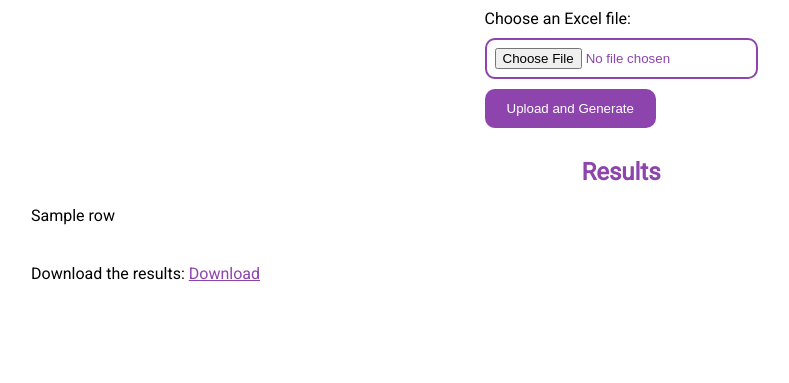
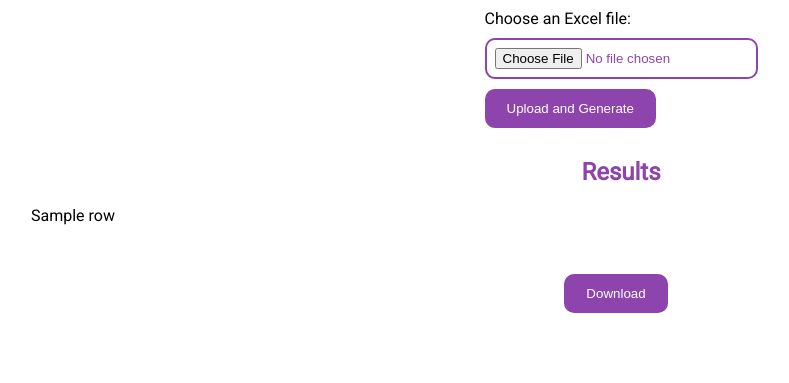
Before and after one commit to amirali0204/capty, a Flask app: template templates/index.html in a window 1280 px wide. Shown: the part 110-493 px from the top of the page, without its empty margins (19-808 px from the left). Run offline with Flask 3, Linux system fonts and the light colour scheme; the template is opened without the code that fills it: most values are stand-ins (such as "Sample title", 1, 10 or a date in 2020).

Commit message:
BugFix: File Download Error
modified the URL to the output file

```diff
--- a/app.py
+++ b/app.py
@@ -69,7 +69,7 @@ def upload():
             df.at[index, 'Rewritten_Content'] = rewritten_content
 
         # Save the output Excel file
-        output_file_path = 'data/flask_output_file.xlsx'
+        output_file_path = 'static/flask_output_file.xlsx'
         df.to_excel(output_file_path, index=False)
 
         print(f"Script executed successfully. Results saved to {output_file_path}")
--- a/static/style.css
+++ b/static/style.css
@@ -30,6 +30,16 @@ input[type="file"]:hover {
     border: 2px solid #ffc0cb; /* Pink */
 }
 
+input[type="submit"]
+{
+    border: 2px solid #8e44ad; /* Purple */
+    border-radius: 10px;
+    margin: 10px 10px 10px 0px;
+    padding: 10px 20px;
+    background: #8e44ad; /* Purple */
+    color: #fff;
+    cursor: pointer;
+}
 button {
     border: 2px solid #8e44ad; /* Purple */
     border-radius: 10px;
--- a/templates/index.html
+++ b/templates/index.html
@@ -29,7 +29,10 @@
                 <br>
             {% endfor %}
         </p>
-        <p style="font: bolder;">Download the results: <a href="{{ result_file }}" download>Download</a></p>
+        <!-- <p style="font: bolder;">Download the results: <a href="{{ result_file }}" download>Download</a></p> -->
+        <form method="GET" action="{{ url_for('static', filename='flask_output_file.xlsx') }}">
+            <input type="submit" value="Download">
+        </form>
     {% endif %}
 </body>
 </html>
```
Also changed, not shown: 6 other files.
